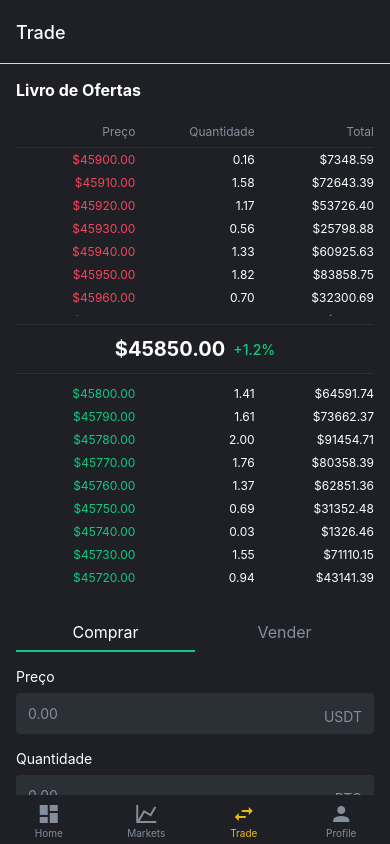
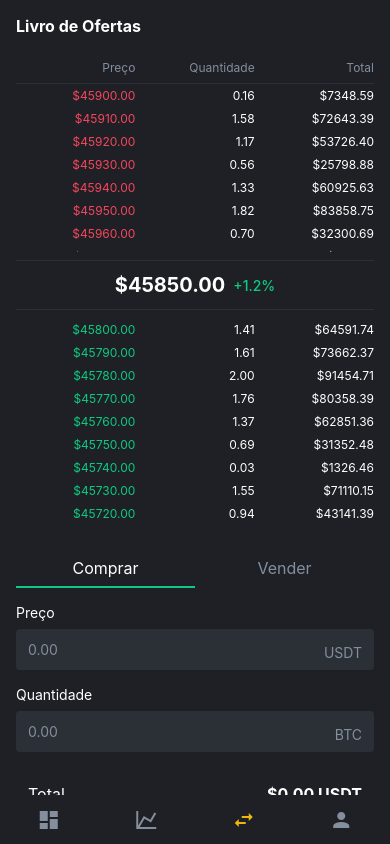
Before and after one commit to agostinhomarcia/binance, a React Native app: screen /Trade in a window 390 px wide. Built offline with nearby package versions, Linux system fonts and the light colour scheme.

Commit message:
feat: correçao laoyut iphone

```diff
--- a/src/app/index.tsx
+++ b/src/app/index.tsx
@@ -1,4 +1,5 @@
 import React from "react";
+import { SafeAreaView, StyleSheet, StatusBar, Platform } from "react-native";
 import { createBottomTabNavigator } from "@react-navigation/bottom-tabs";
 import Icon from "react-native-vector-icons/MaterialCommunityIcons";
 
@@ -11,6 +12,13 @@ const Tab = createBottomTabNavigator();
 
 export default function AppContent() {
   return (
+    <>
+      <StatusBar
+        barStyle="light-content"
+        backgroundColor="transparent"
+        translucent
+      />
+
       <Tab.Navigator
         screenOptions={{
           tabBarStyle: {
@@ -21,10 +29,8 @@ export default function AppContent() {
           },
           tabBarActiveTintColor: "#F0B90B",
           tabBarInactiveTintColor: "#848E9C",
-        headerStyle: {
-          backgroundColor: "#1E2026",
-        },
-        headerTintColor: "#fff",
+          headerShown: false,
+          tabBarShowLabel: false,
         }}
       >
         <Tab.Screen
@@ -64,5 +70,6 @@ export default function AppContent() {
           }}
         />
       </Tab.Navigator>
+    </>
   );
 }
--- a/src/screens/HomeScreen.tsx
+++ b/src/screens/HomeScreen.tsx
@@ -11,7 +11,6 @@ import {
 import { LineChart } from "react-native-chart-kit";
 import Animated, { FadeIn } from "react-native-reanimated";
 import { formatPrice, formatPercentage } from "../utils/formatters";
-
 
 const HomeScreen = () => {
   const [chartData, setChartData] = useState({
@@ -70,7 +69,7 @@ const HomeScreen = () => {
     }
   };
 
-  const chartHeight = Platform.OS === 'ios' ? 180 : 190;
+  const chartHeight = Platform.OS === "ios" ? 180 : 190;
 
   return (
     <Animated.View entering={FadeIn} style={styles.container}>
@@ -195,7 +194,7 @@ const styles = StyleSheet.create({
   container: {
     flex: 1,
     backgroundColor: "#1E2026",
-    paddingTop: 8,
+    paddingTop: Platform.OS === "ios" ? 30 : 0,
   },
   scrollView: {
     flex: 1,
--- a/src/screens/LoginScreen.tsx
+++ b/src/screens/LoginScreen.tsx
@@ -6,6 +6,7 @@ import {
   TouchableOpacity,
   StyleSheet,
   Alert,
+  Platform,
 } from "react-native";
 import * as SecureStore from "expo-secure-store";
 
@@ -64,6 +65,7 @@ const styles = StyleSheet.create({
     justifyContent: "center",
     padding: 20,
     backgroundColor: "#1E2026",
+    paddingTop: Platform.OS === "ios" ? 24 : 0,
   },
   title: {
     fontSize: 24,
--- a/src/screens/MarketsScreen.tsx
+++ b/src/screens/MarketsScreen.tsx
@@ -6,6 +6,7 @@ import {
   FlatList,
   TouchableOpacity,
   RefreshControl,
+  Platform,
 } from "react-native";
 import Icon from "react-native-vector-icons/MaterialCommunityIcons";
 import Animated, { FadeIn } from "react-native-reanimated";
@@ -146,6 +147,7 @@ const styles = StyleSheet.create({
   container: {
     flex: 1,
     backgroundColor: "#1E2026",
+    paddingTop: Platform.OS === "ios" ? 26 : 0,
   },
   itemContainer: {
     flexDirection: "row",
--- a/src/screens/ProfileScreen.tsx
+++ b/src/screens/ProfileScreen.tsx
@@ -8,6 +8,7 @@ import {
   Switch,
   Alert,
   TextInput,
+  Platform,
 } from "react-native";
 import Icon from "react-native-vector-icons/MaterialCommunityIcons";
 import Animated, { FadeIn } from "react-native-reanimated";
@@ -302,6 +303,7 @@ const styles = StyleSheet.create({
   container: {
     flex: 1,
     backgroundColor: "#1E2026",
+    paddingTop: Platform.OS === "ios" ? 26 : 0,
   },
   header: {
     alignItems: "center",
--- a/src/screens/TradeScreen.tsx
+++ b/src/screens/TradeScreen.tsx
@@ -212,7 +212,8 @@ const TradeScreen = () => {
                 styles.submitButton,
                 {
                   backgroundColor: activeTab === "buy" ? "#0ecb81" : "#f6465d",
-                  opacity: !amount || (orderType === "limit" && !price) ? 0.5 : 1,
+                  opacity:
+                    !amount || (orderType === "limit" && !price) ? 0.5 : 1,
                 },
               ]}
               onPress={handleSubmit}
@@ -233,6 +234,7 @@ const styles = StyleSheet.create({
   container: {
     flex: 1,
     backgroundColor: "#1E2026",
+    paddingTop: Platform.OS === "ios" ? 10 : 0,
   },
   scrollViewContent: {
     flexGrow: 1,
```
Lines whose indentation alone changed are shown as unchanged.
